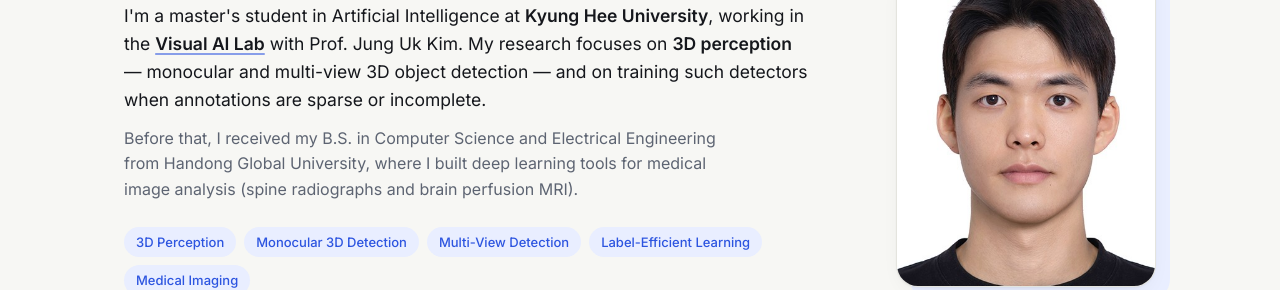
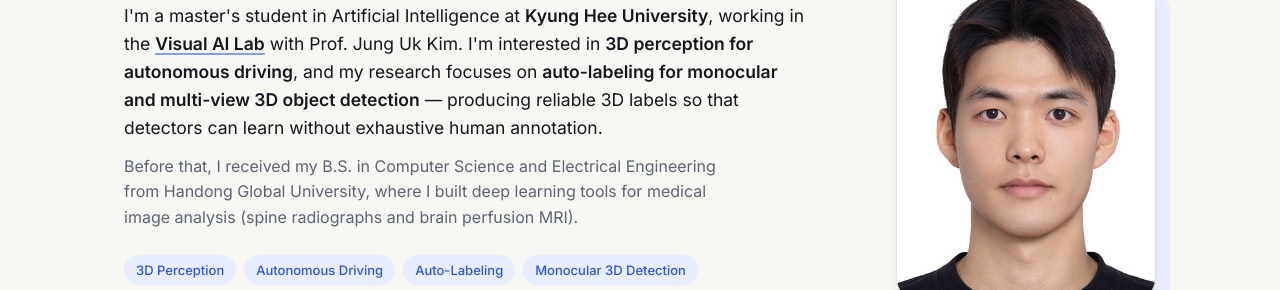
Before and after one commit to isaccKim/isaccKim.github.io, a plain HTML site: page index.html in a window 1280 px wide. Shown: the part 255-545 px from the top of the page. Drawn offline with Linux system fonts and the light colour scheme.

Commit message:
Update research focus and running text

```diff
--- a/index.html
+++ b/index.html
@@ -4,9 +4,9 @@
   <meta charset="utf-8">
   <meta name="viewport" content="width=device-width, initial-scale=1">
   <title>Seokwon Kim</title>
-  <meta name="description" content="Seokwon Kim — M.S. student at Kyung Hee University (Visual AI Lab) working on 3D perception and monocular 3D object detection.">
+  <meta name="description" content="Seokwon Kim — M.S. student at Kyung Hee University (Visual AI Lab) working on 3D perception for autonomous driving and auto-labeling for monocular / multi-view 3D object detection.">
   <meta property="og:title" content="Seokwon Kim">
-  <meta property="og:description" content="3D perception · Monocular 3D object detection · Medical imaging">
+  <meta property="og:description" content="3D perception for autonomous driving · Auto-labeling · Monocular & multi-view 3D detection">
   <meta property="og:type" content="website">
   <meta property="og:url" content="https://isacckim.github.io/">
   <meta property="og:image" content="https://isacckim.github.io/assets/img/pub/monosaod.webp">
@@ -51,8 +51,9 @@
       <p class="lead">
         I'm a master's student in Artificial Intelligence at <strong>Kyung Hee University</strong>,
         working in the <a class="inline-link" href="https://visualai.khu.ac.kr/" target="_blank" rel="noopener"><strong>Visual AI Lab</strong></a> with Prof. Jung Uk Kim.
-        My research focuses on <strong>3D perception</strong> — monocular and multi-view 3D object detection —
-        and on training such detectors when annotations are sparse or incomplete.
+        I'm interested in <strong>3D perception for autonomous driving</strong>, and my research focuses on
+        <strong>auto-labeling for monocular and multi-view 3D object detection</strong> — producing reliable 3D labels
+        so that detectors can learn without exhaustive human annotation.
       </p>
       <p class="lead secondary">
         Before that, I received my B.S. in Computer Science and Electrical Engineering from
@@ -62,9 +63,10 @@
 
       <ul class="chips" aria-label="Research interests">
         <li>3D Perception</li>
+        <li>Autonomous Driving</li>
+        <li>Auto-Labeling</li>
         <li>Monocular 3D Detection</li>
-        <li>Multi-View Detection</li>
-        <li>Label-Efficient Learning</li>
+        <li>Multi-View 3D Detection</li>
         <li>Medical Imaging</li>
       </ul>
 
@@ -283,7 +285,7 @@
             <time>2025.04 — Present</time>
             <h4><a class="org-link" href="https://visualai.khu.ac.kr/" target="_blank" rel="noopener">Visual AI Lab, Kyung Hee University<span aria-hidden="true"> ↗</span></a></h4>
             <p class="role">Graduate Researcher</p>
-            <p>3D perception for autonomous driving: monocular 3D object detection, multi-view 3D object detection, learning under sparse annotations.</p>
+            <p>3D perception for autonomous driving — auto-labeling for monocular and multi-view 3D object detection.</p>
           </li>
           <li>
             <time>2023.05 — 2024.12</time>
@@ -397,7 +399,7 @@
 
     <div class="run reveal">
       <div class="run-intro">
-        <p class="run-lead"><button class="snap-link" type="button" data-snap="nature" data-src="assets/img/run/nature.webp" data-pos="50% 55%" data-caption="Lake Louise, Canada." data-alt="Seokwon standing on a rock in front of snow-capped mountains" aria-expanded="false" aria-controls="snap">I love nature and running.<svg viewBox="0 0 24 24" width="15" height="15" fill="none" stroke="currentColor" stroke-width="2" stroke-linecap="round" stroke-linejoin="round" aria-hidden="true"><rect x="3" y="5" width="18" height="14" rx="3"/><circle cx="9" cy="10" r="1.6"/><path d="m21 15-4.5-4.5L8 19"/></svg></button> My favorite routes go through wide-open scenery — for me, a long run is a kind of moving meditation: one breath, one step, one view at a time. It quiets my mind and brings me back to research with a clear head.</p>
+        <p class="run-lead"><button class="snap-link" type="button" data-snap="nature" data-src="assets/img/run/nature.webp" data-pos="50% 55%" data-caption="Lake Louise, Canada." data-alt="Seokwon standing on a rock in front of snow-capped mountains" aria-expanded="false" aria-controls="snap">I love nature and running.<svg viewBox="0 0 24 24" width="15" height="15" fill="none" stroke="currentColor" stroke-width="2" stroke-linecap="round" stroke-linejoin="round" aria-hidden="true"><rect x="3" y="5" width="18" height="14" rx="3"/><circle cx="9" cy="10" r="1.6"/><path d="m21 15-4.5-4.5L8 19"/></svg></button> Wherever I go, my running shoes come with me. On my own, a long run is a kind of moving meditation: one breath, one step, one view at a time. With friends, the kilometers simply fly by — I love running together. Either way, it quiets my mind and brings me back to research with a clear head.</p>
         <p class="run-lead secondary">Since 2021 that's added up to about 68 marathons' worth — and I've turned the hobby into two running apps for my campus community.</p>
         <div class="places">
           <p class="places-label">Ran abroad in <span>· tap to see the photo</span></p>
```
